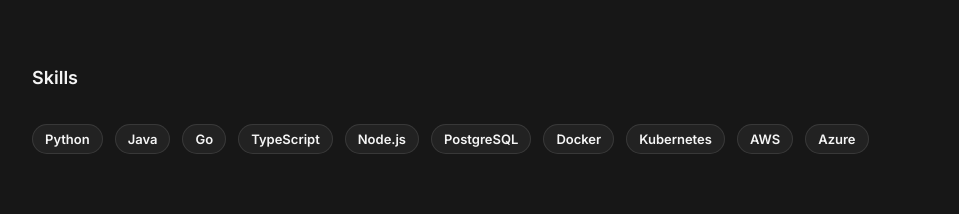
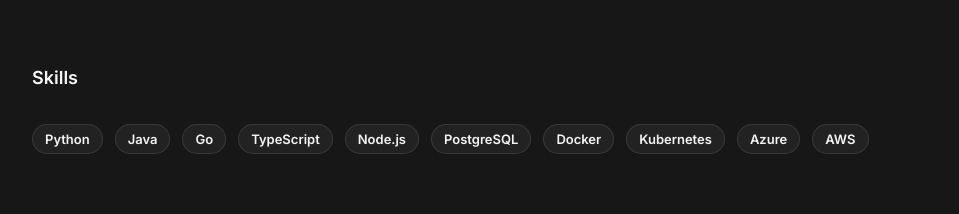
Before and after one commit to dominic-arok/personal-site, a Next.js app: page / in a window 1280 px wide. Shown: the part 800-1014 px from the top of the page, without its empty margins (288-1247 px from the left). Built offline with nearby package versions, Linux system fonts and the light colour scheme.

Commit message:
reorder skills

```diff
--- a/src/components/Skills.tsx
+++ b/src/components/Skills.tsx
@@ -8,8 +8,8 @@
     "PostgreSQL",
     "Docker",
     "Kubernetes",
-    "AWS",
-    "Azure"
+    "Azure",
+    "AWS"
   ];
 
   return (
```
